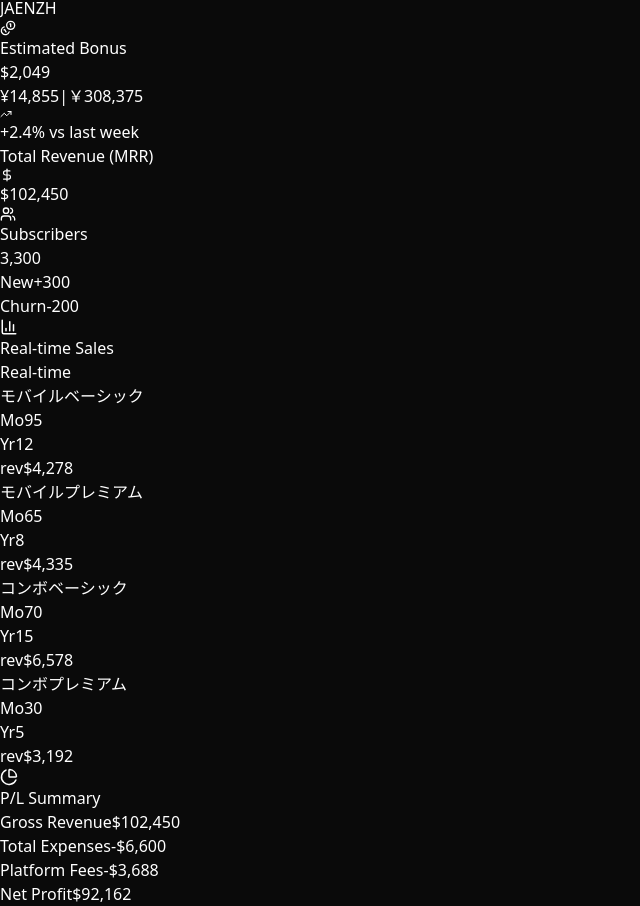
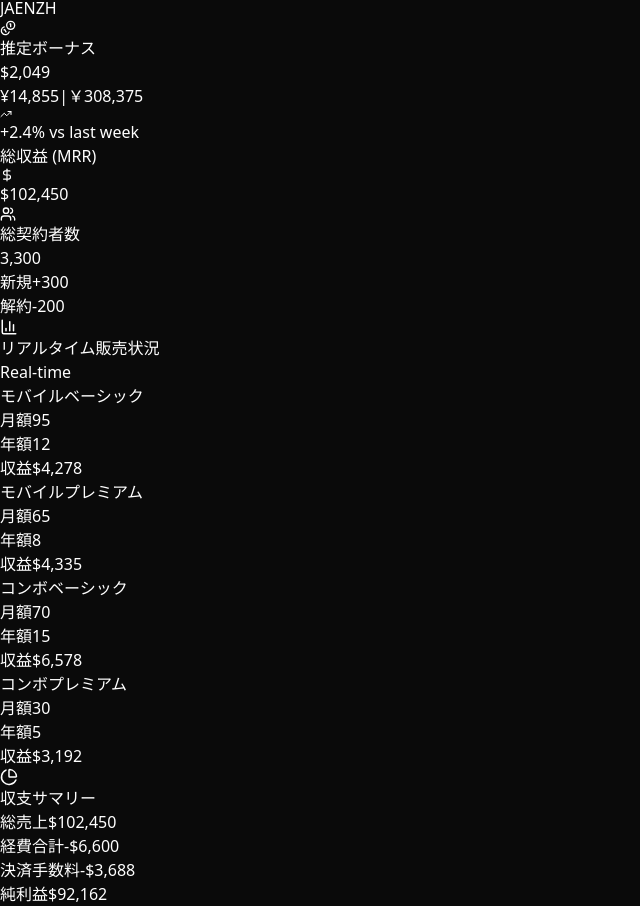
Before and after one commit to Osamuddin/share-motive, a React (Vite) app: page / in a window 1280 px wide. Shown: the part 146-1052 px from the top of the page, without its empty margins (0-640 px from the left). Built offline with nearby package versions, Linux system fonts and the light colour scheme.

Commit message:
Fix Japanese translation

```diff
--- a/src/App.jsx
+++ b/src/App.jsx
@@ -26,38 +26,38 @@ const ShareMotive = () => {
   const translations = {
     ja: {
       appTitle: "ShareMotive",
-      goodMorning: "Dashboard",
-      estimatedBonus: "Estimated Bonus",
-      startWorking: "Update View",
-      totalRevenue: "Total Revenue (MRR)",
-      goal: "Goal",
-      totalUsers: "Subscribers",
-      churned: "Churn",
-      newContracts: "New",
-      myShareLabel: "Share Rate",
-      myShareDesc: "Input your percentage",
-      myShare: "Allocation",
-      privacy: "Share rate is stored locally.",
-      live: "LIVE",
+      goodMorning: "ダッシュボード",
+      estimatedBonus: "推定ボーナス",
+      startWorking: "表示更新",
+      totalRevenue: "総収益 (MRR)",
+      goal: "目標",
+      totalUsers: "総契約者数",
+      churned: "解約",
+      newContracts: "新規",
+      myShareLabel: "シェア率",
+      myShareDesc: "パーセンテージを入力",
+      myShare: "配分",
+      privacy: "シェア率はローカルに保存されます。",
+      live: "ライブ",
       notifications: {
-        titleSuccess: "New Contract",
-        titleError: "Churn Alert",
-        churn: "Subscription Cancelled"
+        titleSuccess: "新規契約",
+        titleError: "解約アラート",
+        churn: "サブスクリプションがキャンセルされました"
       },
       financials: {
-        title: "P/L Summary",
-        gross: "Gross Revenue",
-        expenses: "Total Expenses",
-        fees: "Platform Fees",
-        net: "Net Profit",
-        breakdown: "Breakdown"
+        title: "収支サマリー",
+        gross: "総売上",
+        expenses: "経費合計",
+        fees: "決済手数料",
+        net: "純利益",
+        breakdown: "内訳"
       },
       salesBreakdown: {
-        title: "Real-time Sales",
-        count: "subs",
-        revenue: "rev",
-        monthly: "Mo",
-        yearly: "Yr"
+        title: "リアルタイム販売状況",
+        count: "件",
+        revenue: "収益",
+        monthly: "月額",
+        yearly: "年額"
       }
     },
     en: {
```
